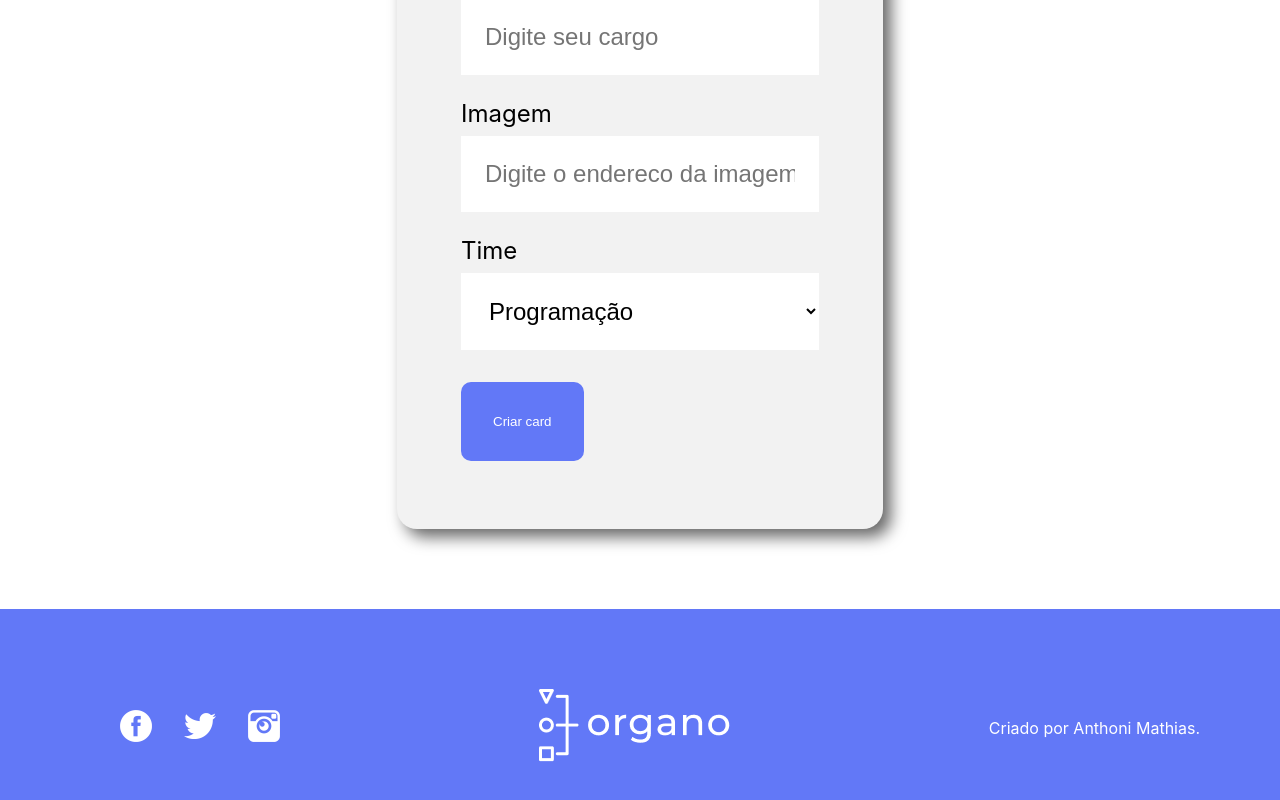
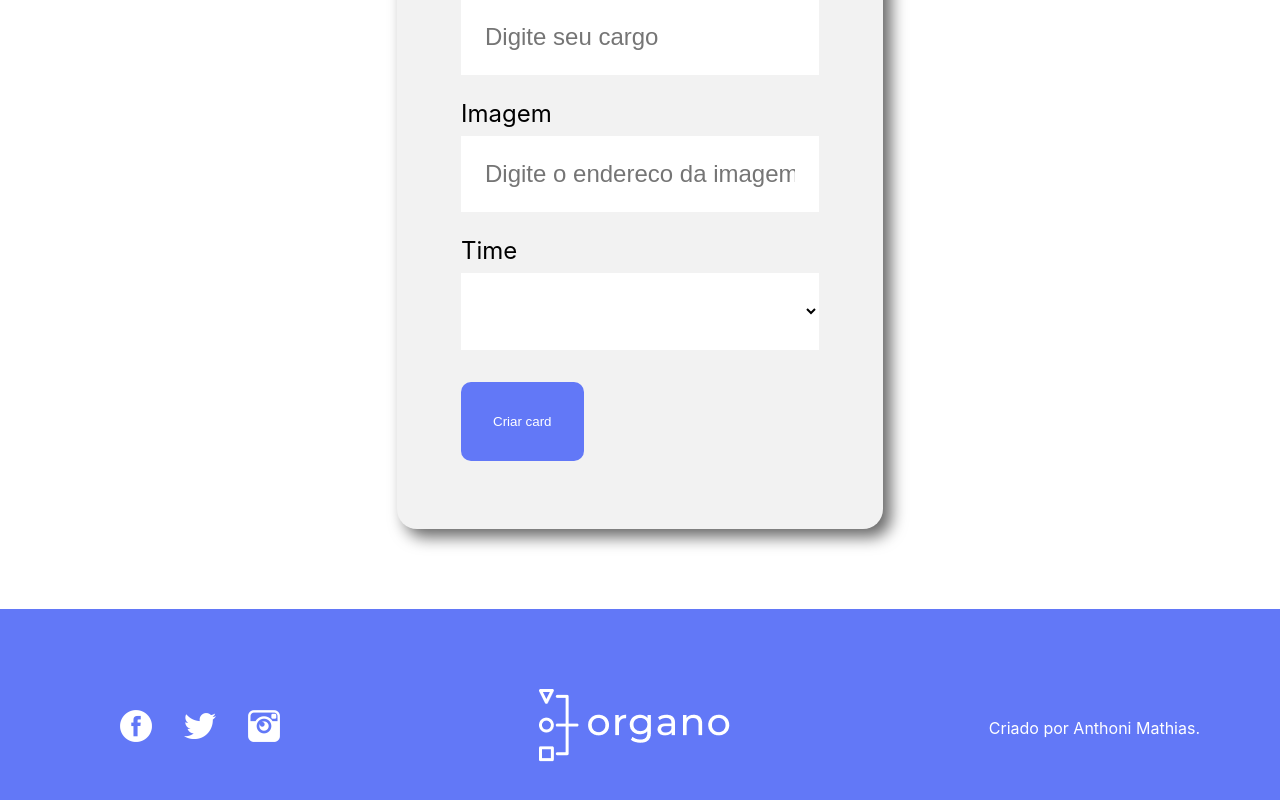
Before and after one commit to Anthoni-Mathias/designer, a React (Create React App) app: page / in a window 1280 px wide. Shown: the part 862-1662 px from the top of the page. Built offline with nearby package versions, Linux system fonts and the light colour scheme.

Commit message:
clean the code

```diff
--- a/src/App.js
+++ b/src/App.js
@@ -32,7 +32,6 @@
   const [colaboradores, setColaboradores] = useState([])
 
   const aoNovoColaboradorAdicionado = (colaborador) => {
-    console.log(colaborador)
     setColaboradores([...colaboradores, colaborador])
   }
 
--- a/src/components/ListaSuspensa/index.js
+++ b/src/components/ListaSuspensa/index.js
@@ -4,7 +4,8 @@
   return (
     <div className='lista-suspensa'>
       <label>{props.label}</label>
-      <select onChange={evento => props.aoAlterado(evento.target.value)} required={props.required} value={props.value}>
+      <select onChange={evento => props.aoAlterado(evento.target.value)} required={props.required} value={props.valor}>
+        <option value=""></option>
         {props.itens.map(item => {
           return <option key={item}>{item}</option>
         })}
--- a/src/components/Time/index.js
+++ b/src/components/Time/index.js
@@ -8,7 +8,7 @@
       (props.colaboradores.length > 0) ? <section className='time' style={css}>
         <h3 style={{ borderColor: props.corPrimaria }}>{props.nome}</h3>
           <div className='colaboradores'>
-            {props.colaboradores.map(colaborador => <Colaborador nome={colaborador.nome} cargo={colaborador.cargo} imagem={colaborador.imagem}/>)}
+            {props.colaboradores.map(colaborador => <Colaborador key={colaborador.nome} nome={colaborador.nome} cargo={colaborador.cargo} imagem={colaborador.imagem}/>)}
           </div>
       </section>
       : ''
```
